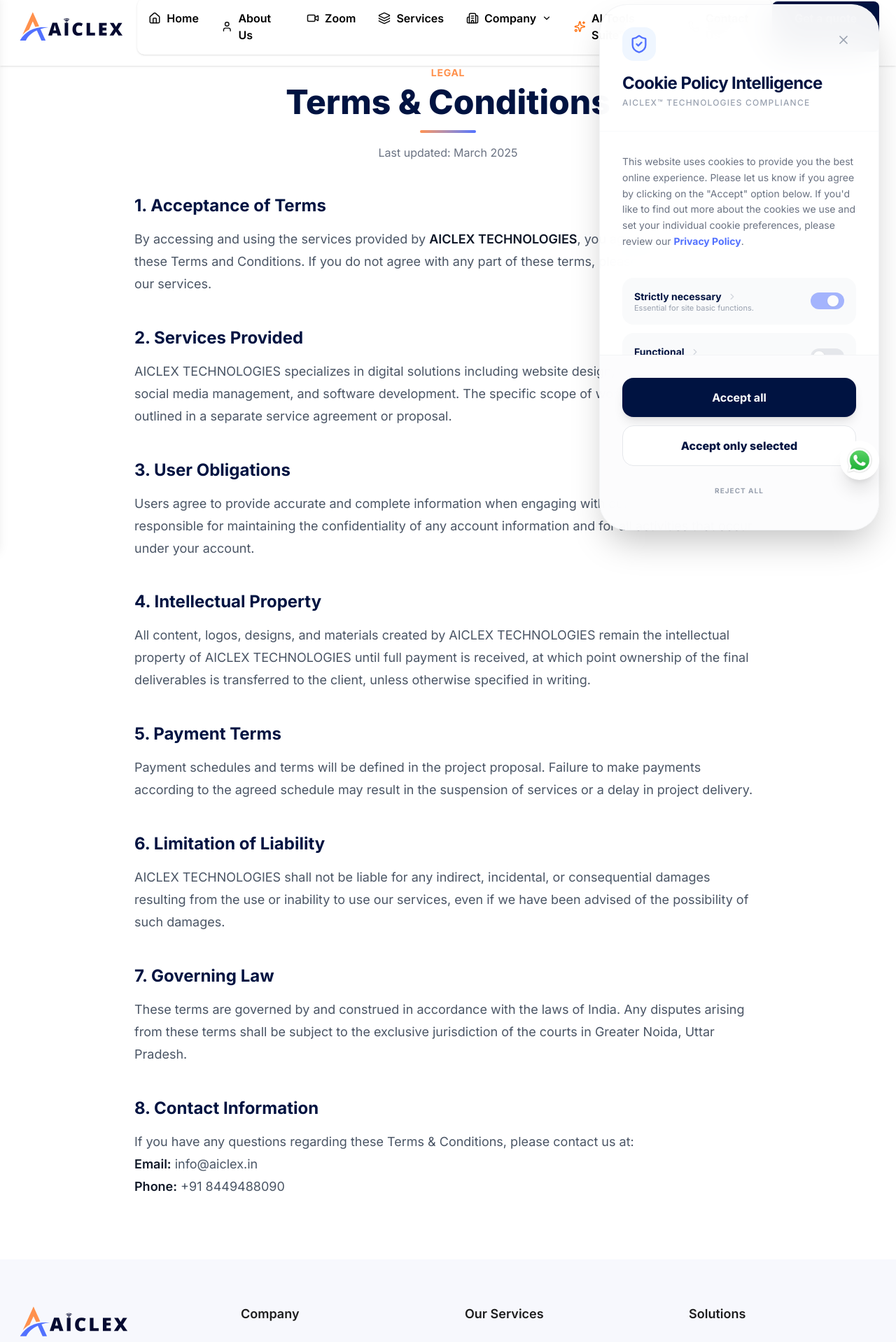
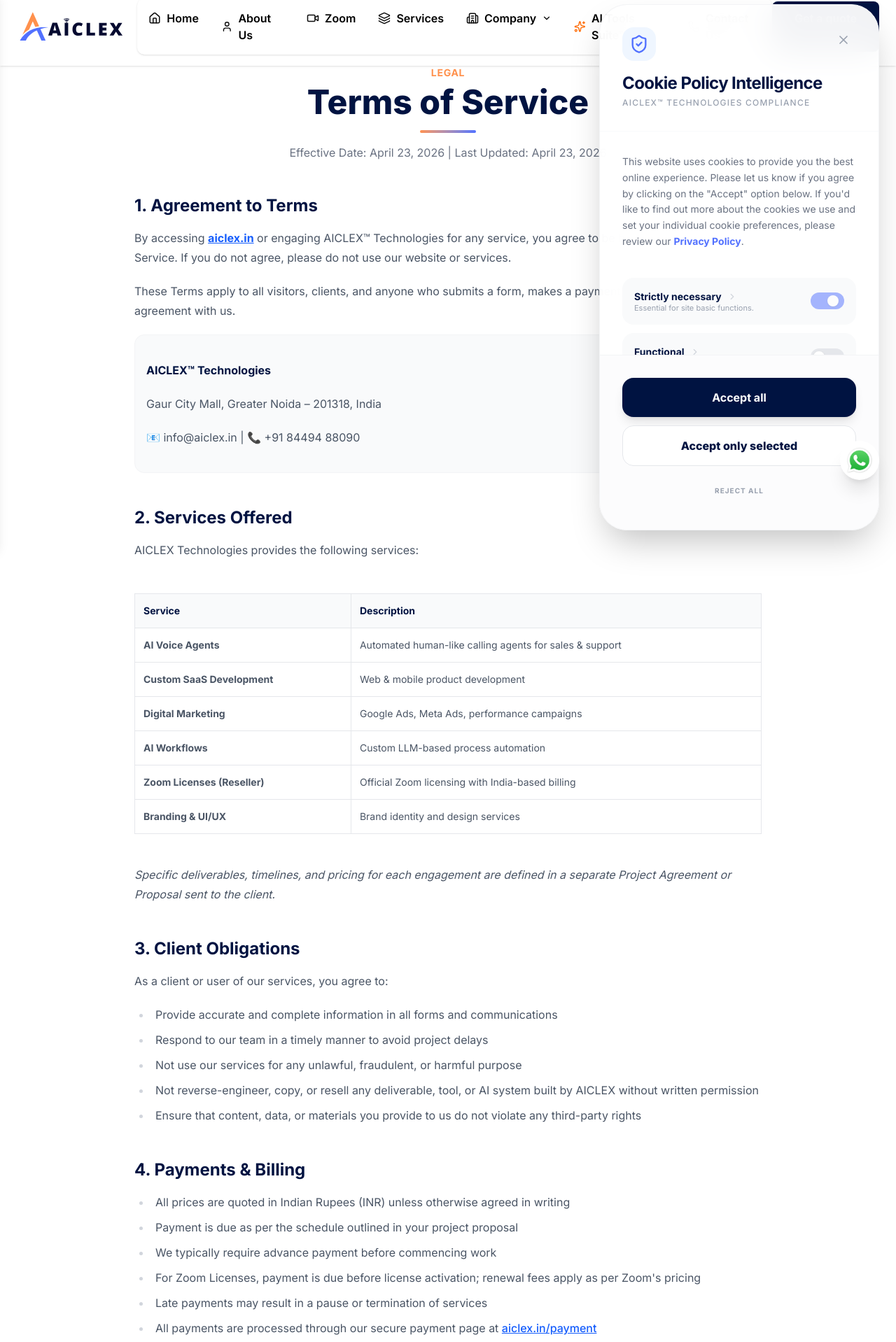
Before and after one commit to umeshkumar097/aiclex_web, a Next.js app: page /term-and-condition in a window 1280 px wide. Shown: the part 18-1936 px from the top of the page at 70% size. Built offline with nearby package versions, Linux system fonts and the light colour scheme.

Commit message:
legal: update Terms of Service with detailed AI and Zoom reseller clauses

```diff
--- a/app/term-and-condition/page.tsx
+++ b/app/term-and-condition/page.tsx
@@ -8,70 +8,161 @@ export default function TermsAndConditions() {
       <div className="max-w-4xl mx-auto">
         <div className="mb-12 text-center">
           <span className="text-[#ff914d] font-bold tracking-wider uppercase text-sm mb-2 block">Legal</span>
-          <h1 className="text-4xl md:text-5xl font-extrabold text-[#001341] mb-4">Terms & Conditions</h1>
+          <h1 className="text-4xl md:text-5xl font-extrabold text-[#001341] mb-4">Terms of Service</h1>
           <div className="w-20 h-1 bg-gradient-to-r from-[#ff914d] to-[#5271ff] mx-auto rounded-full"></div>
-          <p className="mt-4 text-gray-500">Last updated: March 2025</p>
+          <p className="mt-4 text-gray-500">Effective Date: April 23, 2026 | Last Updated: April 23, 2026</p>
         </div>
 
-        <div className="prose prose-lg max-w-none text-gray-600 space-y-8">
+        <div className="prose prose-blue max-w-none text-gray-600 space-y-12">
           <section>
-            <h2 className="text-2xl font-bold text-[#001341] mb-4">1. Acceptance of Terms</h2>
+            <h2 className="text-2xl font-bold text-[#001341] mb-4">1. Agreement to Terms</h2>
             <p>
-              By accessing and using the services provided by <strong className="text-gray-900">AICLEX TECHNOLOGIES</strong>, you agree to be bound by these Terms and Conditions. If you do not agree with any part of these terms, please refrain from using our services.
+              By accessing <a href="https://aiclex.in" className="text-blue-600 font-bold">aiclex.in</a> or engaging AICLEX™ Technologies for any service, you agree to be bound by these Terms of Service. If you do not agree, please do not use our website or services.
             </p>
+            <p>
+              These Terms apply to all visitors, clients, and anyone who submits a form, makes a payment, or enters into a service agreement with us.
+            </p>
+            <div className="mt-4 p-4 bg-gray-50 rounded-xl border border-gray-100">
+                <p className="font-bold text-[#001341]">AICLEX™ Technologies</p>
+                <p>Gaur City Mall, Greater Noida – 201318, India</p>
+                <p>📧 info@aiclex.in | 📞 +91 84494 88090</p>
+            </div>
           </section>
 
           <section>
-            <h2 className="text-2xl font-bold text-[#001341] mb-4">2. Services Provided</h2>
-            <p>
-              AICLEX TECHNOLOGIES specializes in digital solutions including website design, digital marketing, SEO, social media management, and software development. The specific scope of work for any project will be outlined in a separate service agreement or proposal.
-            </p>
+            <h2 className="text-2xl font-bold text-[#001341] mb-4">2. Services Offered</h2>
+            <p>AICLEX Technologies provides the following services:</p>
+            <div className="overflow-x-auto mt-4">
+              <table className="min-w-full border-collapse border border-gray-200">
+                <thead className="bg-gray-50">
+                  <tr>
+                    <th className="border border-gray-200 p-3 text-left font-bold text-[#001341]">Service</th>
+                    <th className="border border-gray-200 p-3 text-left font-bold text-[#001341]">Description</th>
+                  </tr>
+                </thead>
+                <tbody>
+                  <tr><td className="border border-gray-200 p-3 font-bold">AI Voice Agents</td><td className="border border-gray-200 p-3">Automated human-like calling agents for sales &amp; support</td></tr>
+                  <tr><td className="border border-gray-200 p-3 font-bold">Custom SaaS Development</td><td className="border border-gray-200 p-3">Web &amp; mobile product development</td></tr>
+                  <tr><td className="border border-gray-200 p-3 font-bold">Digital Marketing</td><td className="border border-gray-200 p-3">Google Ads, Meta Ads, performance campaigns</td></tr>
+                  <tr><td className="border border-gray-200 p-3 font-bold">AI Workflows</td><td className="border border-gray-200 p-3">Custom LLM-based process automation</td></tr>
+                  <tr><td className="border border-gray-200 p-3 font-bold">Zoom Licenses (Reseller)</td><td className="border border-gray-200 p-3">Official Zoom licensing with India-based billing</td></tr>
+                  <tr><td className="border border-gray-200 p-3 font-bold">Branding &amp; UI/UX</td><td className="border border-gray-200 p-3">Brand identity and design services</td></tr>
+                </tbody>
+              </table>
+            </div>
+            <p className="mt-4 italic">Specific deliverables, timelines, and pricing for each engagement are defined in a separate Project Agreement or Proposal sent to the client.</p>
           </section>
 
           <section>
-            <h2 className="text-2xl font-bold text-[#001341] mb-4">3. User Obligations</h2>
-            <p>
-              Users agree to provide accurate and complete information when engaging with our services. You are responsible for maintaining the confidentiality of any account information and for all activities that occur under your account.
-            </p>
+            <h2 className="text-2xl font-bold text-[#001341] mb-4">3. Client Obligations</h2>
+            <p>As a client or user of our services, you agree to:</p>
+            <ul className="list-disc pl-6 space-y-2 mt-4">
+              <li>Provide accurate and complete information in all forms and communications</li>
+              <li>Respond to our team in a timely manner to avoid project delays</li>
+              <li>Not use our services for any unlawful, fraudulent, or harmful purpose</li>
+              <li>Not reverse-engineer, copy, or resell any deliverable, tool, or AI system built by AICLEX without written permission</li>
+              <li>Ensure that content, data, or materials you provide to us do not violate any third-party rights</li>
+            </ul>
           </section>
 
           <section>
-            <h2 className="text-2xl font-bold text-[#001341] mb-4">4. Intellectual Property</h2>
-            <p>
-              All content, logos, designs, and materials created by AICLEX TECHNOLOGIES remain the intellectual property of AICLEX TECHNOLOGIES until full payment is received, at which point ownership of the final deliverables is transferred to the client, unless otherwise specified in writing.
-            </p>
+            <h2 className="text-2xl font-bold text-[#001341] mb-4">4. Payments &amp; Billing</h2>
+            <ul className="list-disc pl-6 space-y-2 mt-4">
+              <li>All prices are quoted in Indian Rupees (INR) unless otherwise agreed in writing</li>
+              <li>Payment is due as per the schedule outlined in your project proposal</li>
+              <li>We typically require advance payment before commencing work</li>
+              <li>For Zoom Licenses, payment is due before license activation; renewal fees apply as per Zoom&apos;s pricing</li>
+              <li>Late payments may result in a pause or termination of services</li>
+              <li>All payments are processed through our secure payment page at <a href="https://aiclex.in/payment" className="text-blue-600">aiclex.in/payment</a></li>
+            </ul>
           </section>
 
           <section>
-            <h2 className="text-2xl font-bold text-[#001341] mb-4">5. Payment Terms</h2>
-            <p>
-              Payment schedules and terms will be defined in the project proposal. Failure to make payments according to the agreed schedule may result in the suspension of services or a delay in project delivery.
-            </p>
+            <h2 className="text-2xl font-bold text-[#001341] mb-4">5. Intellectual Property</h2>
+            <ul className="list-disc pl-6 space-y-2 mt-4">
+              <li>All work delivered by AICLEX (code, design, content, AI models) remains the property of AICLEX until full payment is received</li>
+              <li>Upon full payment, intellectual property for custom deliverables transfers to the client, unless otherwise stated in the project agreement</li>
+              <li>AICLEX retains the right to showcase completed work in our portfolio, case studies, and marketing materials unless the client requests confidentiality in writing</li>
+              <li>Our brand assets, logo, name, &quot;AICLEX™&quot;, &quot;AI Tools Suite™&quot;, are proprietary and may not be used without written consent</li>
+            </ul>
           </section>
 
           <section>
-            <h2 className="text-2xl font-bold text-[#001341] mb-4">6. Limitation of Liability</h2>
-            <p>
-              AICLEX TECHNOLOGIES shall not be liable for any indirect, incidental, or consequential damages resulting from the use or inability to use our services, even if we have been advised of the possibility of such damages.
-            </p>
+            <h2 className="text-2xl font-bold text-[#001341] mb-4">6. AI Services - Specific Terms</h2>
+            <p>Given the nature of our AI Voice Agents and AI Workflow services:</p>
+            <ul className="list-disc pl-6 space-y-2 mt-4">
+              <li>AI outputs are not guaranteed to be error-free and should be reviewed by a human before critical business decisions</li>
+              <li>AICLEX is not liable for any decisions made based on AI-generated outputs</li>
+              <li>Performance metrics (e.g., call success rate, conversion rate) are estimates based on historical data and may vary</li>
+              <li>Client is responsible for ensuring their use of AI calling agents complies with applicable TRAI regulations and telemarketing laws in their jurisdiction</li>
+            </ul>
           </section>
 
           <section>
-            <h2 className="text-2xl font-bold text-[#001341] mb-4">7. Governing Law</h2>
-            <p>
-              These terms are governed by and construed in accordance with the laws of India. Any disputes arising from these terms shall be subject to the exclusive jurisdiction of the courts in Greater Noida, Uttar Pradesh.
-            </p>
+            <h2 className="text-2xl font-bold text-[#001341] mb-4">7. Zoom Reseller Terms</h2>
+            <p>As an official Zoom reseller in India:</p>
+            <ul className="list-disc pl-6 space-y-2 mt-4">
+              <li>Zoom licenses are provided subject to Zoom&apos;s End User License Agreement (EULA)</li>
+              <li>AICLEX is the billing and support point of contact, not Zoom directly</li>
+              <li>License cancellations and refunds are subject to our Refund Policy and Zoom&apos;s own policies</li>
+              <li>AICLEX is not liable for any downtime, outage, or service disruption caused by Zoom&apos;s platform</li>
+            </ul>
           </section>
 
           <section>
-            <h2 className="text-2xl font-bold text-[#001341] mb-4">8. Contact Information</h2>
-            <p>
-              If you have any questions regarding these Terms & Conditions, please contact us at:
-              <br />
-              <strong>Email:</strong> info@aiclex.in
-              <br />
-              <strong>Phone:</strong> +91 8449488090
-            </p>
+            <h2 className="text-2xl font-bold text-[#001341] mb-4">8. Limitation of Liability</h2>
+            <p>To the maximum extent permitted by applicable Indian law:</p>
+            <ul className="list-disc pl-6 space-y-2 mt-4">
+              <li>AICLEX&apos;s total liability to any client shall not exceed the amount paid by that client in the 3 months preceding the claim</li>
+              <li>We are not liable for any indirect, incidental, or consequential damages, including loss of revenue, data, or business opportunities, arising from use of our services</li>
+              <li>We do not guarantee specific outcomes such as lead volumes, ad ROI, or sales conversions. All performance claims on our website are based on past results and are not a promise of future performance</li>
+            </ul>
+          </section>
+
+          <section>
+            <h2 className="text-2xl font-bold text-[#001341] mb-4">9. Confidentiality</h2>
+            <p>Both parties agree to keep confidential any proprietary business information shared during the course of the engagement. This includes client data, project details, pricing, and internal processes. This obligation survives termination of the agreement.</p>
+          </section>
+
+          <section>
+            <h2 className="text-2xl font-bold text-[#001341] mb-4">10. Termination</h2>
+            <ul className="list-disc pl-6 space-y-2 mt-4">
+              <li>Either party may terminate a service engagement with 15 days written notice via email</li>
+              <li>AICLEX reserves the right to immediately terminate services if the client breaches these Terms, engages in abusive behaviour, or fails to make payment</li>
+              <li>Upon termination, any outstanding payments for work completed remain due</li>
+              <li>Zoom license terminations are subject to separate notice periods per Zoom&apos;s policy</li>
+            </ul>
+          </section>
+
+          <section>
+            <h2 className="text-2xl font-bold text-[#001341] mb-4">11. Dispute Resolution</h2>
+            <p>We prefer to resolve disputes amicably. In case of a dispute:</p>
+            <ul className="list-disc pl-6 space-y-2 mt-4">
+              <li><strong>Step 1: Direct Resolution:</strong> Contact us at info@aiclex.in within 30 days of the issue arising</li>
+              <li><strong>Step 2: Mediation:</strong> If unresolved, both parties agree to attempt mediation before pursuing legal action</li>
+              <li><strong>Step 3: Legal Action:</strong> Any legal proceedings shall be subject to the exclusive jurisdiction of courts in Gautam Buddha Nagar (Greater Noida), Uttar Pradesh, India</li>
+            </ul>
+            <p className="mt-4">These Terms are governed by the laws of the Republic of India.</p>
+          </section>
+
+          <section>
+            <h2 className="text-2xl font-bold text-[#001341] mb-4">12. Disclaimer of Warranties</h2>
+            <p>Our services are provided &quot;as is&quot; and &quot;as available&quot;. AICLEX makes no warranties, express or implied, regarding fitness for a particular purpose, uninterrupted service, or specific business outcomes.</p>
+          </section>
+
+          <section>
+            <h2 className="text-2xl font-bold text-[#001341] mb-4">13. Third-Party Links &amp; Tools</h2>
+            <p>Our website and services may integrate with or link to third-party platforms (HubSpot, Zoom, Calendly, Google, Meta). We are not responsible for the content, privacy practices, or terms of these platforms.</p>
+          </section>
+
+          <section className="bg-orange-50 p-8 rounded-3xl border border-orange-100">
+            <h2 className="text-2xl font-bold text-[#001341] mb-4">14. Contact</h2>
+            <p className="font-bold text-gray-900">AICLEX™ Technologies</p>
+            <p>Gaur City Mall, Greater Noida – 201318, India</p>
+            <div className="mt-4 space-y-2">
+              <p>📧 <strong>Email:</strong> <a href="mailto:info@aiclex.in" className="text-blue-600">info@aiclex.in</a></p>
+              <p>📞 <strong>Phone:</strong> <a href="tel:+918449488090" className="text-blue-600">+91 84494 88090</a></p>
+            </div>
           </section>
         </div>
       </div>
```
